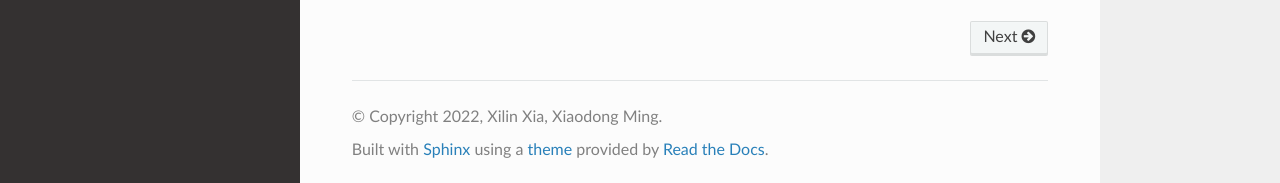
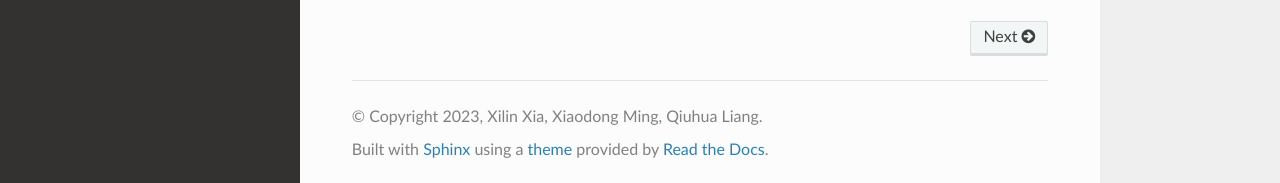
Before and after one commit to SynxFlow/SynxFlow, a Sphinx documentation site: the page built from docs/source/index.rst, in a window 1280 px wide and 1118 px high. Shown: the part 932-1115 px from the top of the window. Built offline with Sphinx 7.4.7 and the Read the Docs theme 2.0.0, drawn with Linux system fonts in a browser that asks for light colours.

Commit message:
Update conf.py

```diff
--- a/docs/source/conf.py
+++ b/docs/source/conf.py
@@ -18,8 +18,8 @@ sys.path.insert(0, os.path.abspath('../../pypims'))
 # -- Project information -----------------------------------------------------
 
 project = 'pypims'
-copyright = '2022, Xilin Xia, Xiaodong Ming'
-author = 'Xilin Xia, Xiaodong Ming'
+copyright = '2023, Xilin Xia, Xiaodong Ming, Qiuhua Liang'
+author = 'Xilin Xia, Xiaodong Ming, Qiuhua Liang'
 
 # The full version, including alpha/beta/rc tags
 release = '0.0.3.1'
```
